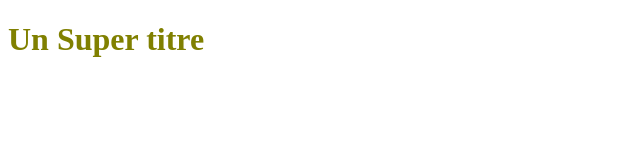
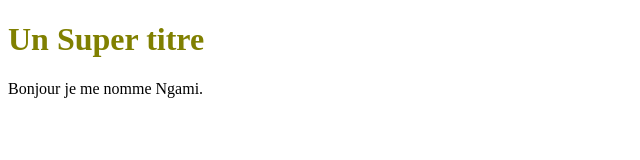
Before and after one commit to michelle-marrion/PremierProjet, a plain HTML site: page index.html in a window 1280 px wide. Shown: the whole page, without its empty margins (0-640 px from the left). Drawn offline with Linux system fonts and the light colour scheme.

Commit message:
ajout d'un paragraphe dans index.html

```diff
--- a/index.html
+++ b/index.html
@@ -7,6 +7,7 @@
 <body>
 	<p>
 		<h1>Un Super titre</h1>
+		<p> Bonjour je me nomme Ngami.</p>
 	</p>
 </body>
 </html>
```
